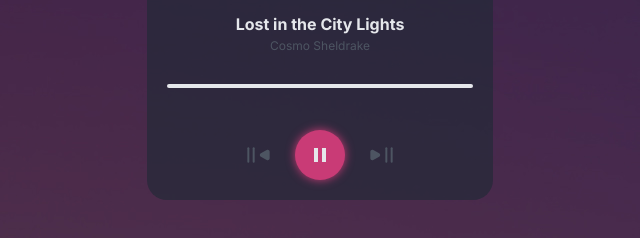
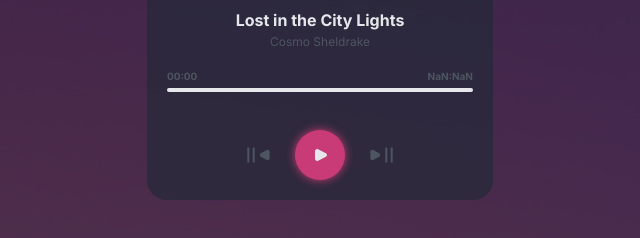
Before and after one commit to DurveshMore8/Dev-Challenges, a plain HTML site: page 07_music_player/index.html in a window 1280 px wide. Shown: the part 460-698 px from the top of the page, 320-960 px from the left. Drawn offline with Linux system fonts and the light colour scheme.

Commit message:
feat: music player completed

```diff
--- a/07_music_player/index.html
+++ b/07_music_player/index.html
@@ -49,7 +49,7 @@
             onclick="previousSong()"
           />
           <div id="playPause" class="player-buttons-play-pause">
-            <img src="images/Pause_fill.svg" alt="" />
+            <img src="images/Play_fill.svg" alt="" />
           </div>
           <img
             id="nextSong"
--- a/07_music_player/script.js
+++ b/07_music_player/script.js
@@ -24,10 +24,9 @@ const updateProgressBar = () => {
   current_time.innerHTML = secondsToMMSS(audio.currentTime);
 };
 
-const loadAudio = async () => {
+const loadAudio = () => {
   current_time.innerHTML = secondsToMMSS(audio.currentTime);
   total_time.innerHTML = secondsToMMSS(audio.duration);
-  await audio.play();
 };
 
 const clickProgressBar = (event) => {
@@ -63,6 +62,8 @@ const nextSong = () => {
   song_author.innerHTML = "Lesfm";
 };
 
+loadAudio();
+
 play_pause.addEventListener("click", playPause);
 
 audio.addEventListener("loadedmetadata", loadAudio);
```
